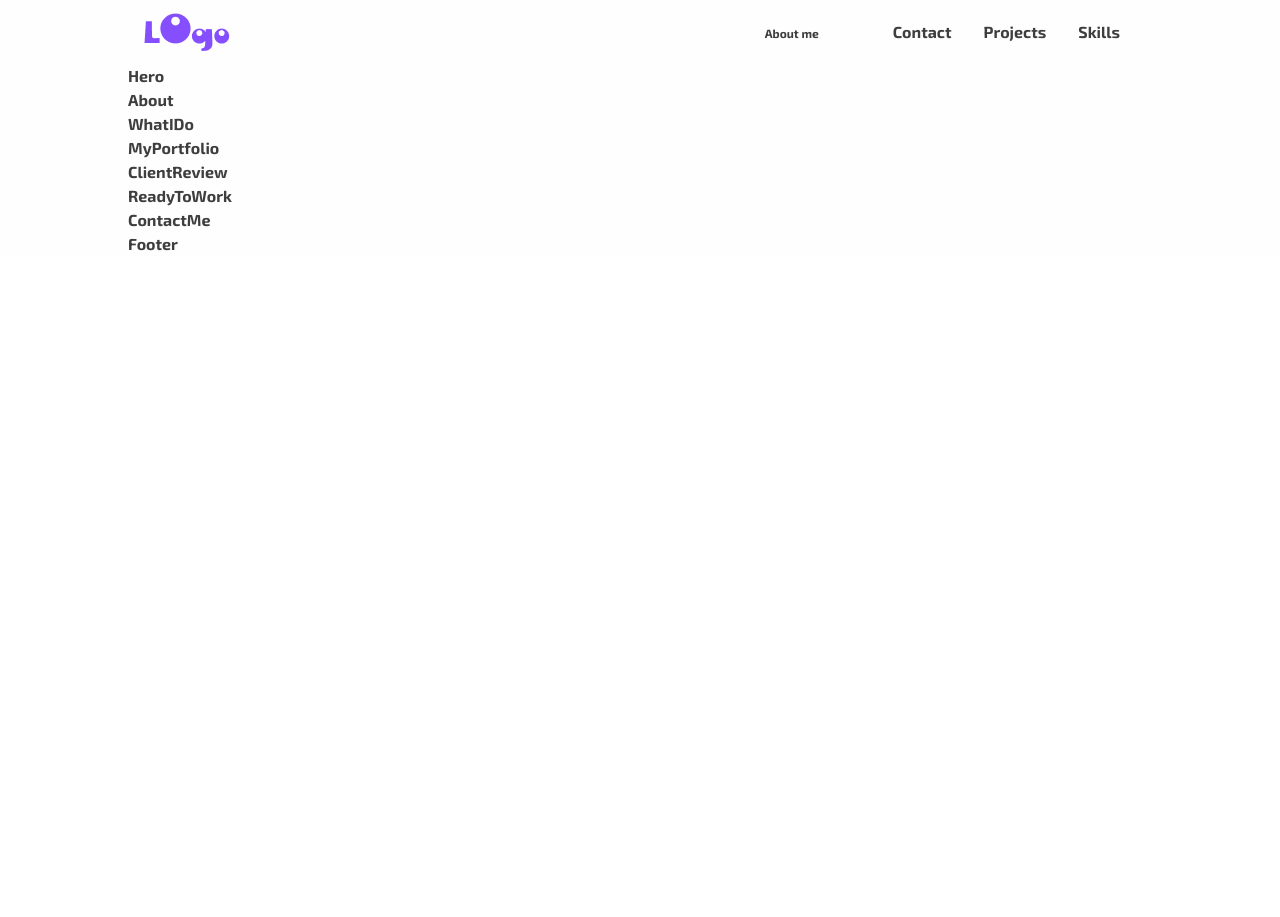
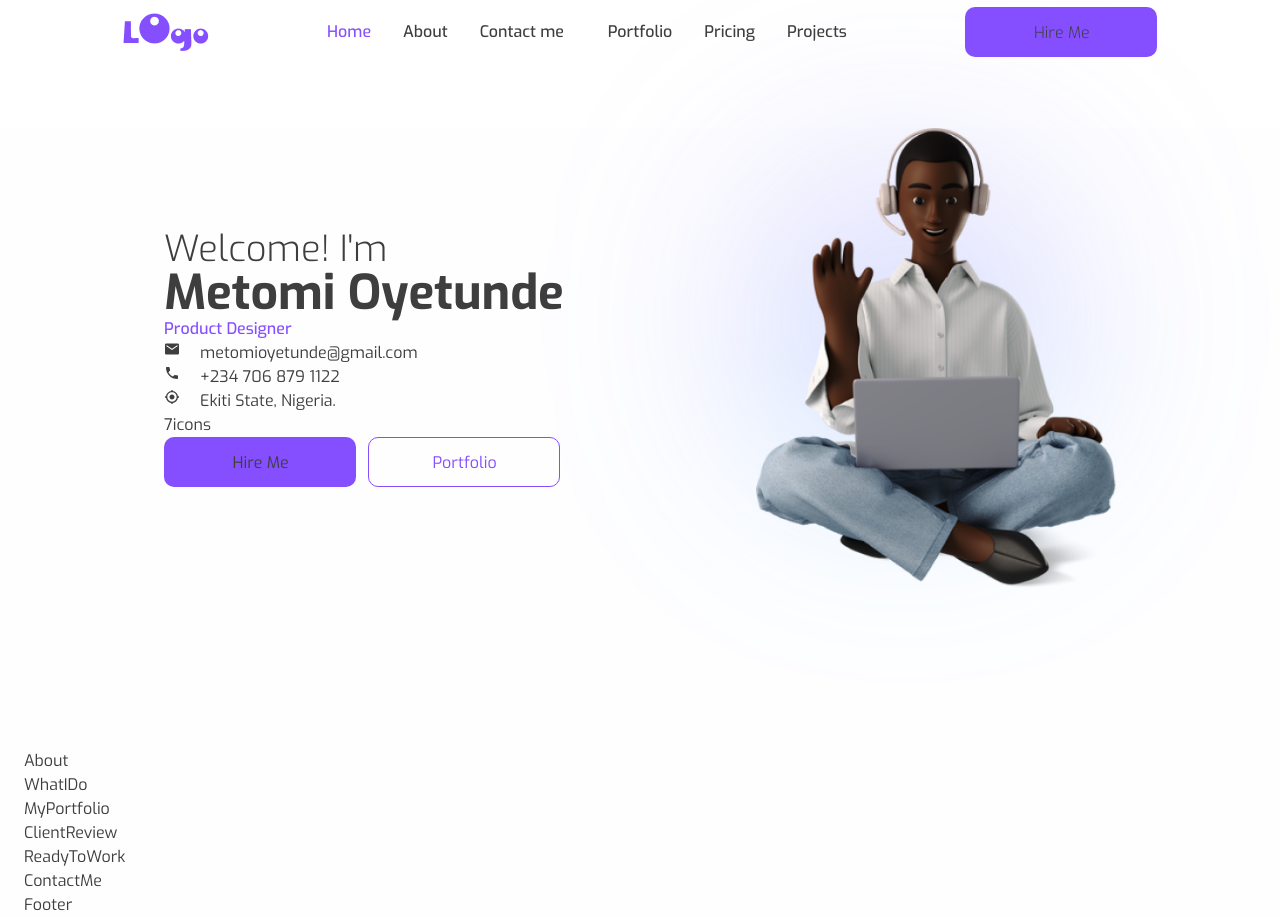
Before and after one commit to fordest-technology/metomi-portfolio, a React (Create React App) app: page / in a window 1280 px wide. Before the commit the page ends 800 px from the top, so only its background shows below. Built offline with nearby package versions, Linux system fonts and the light colour scheme.

Commit message:
don the hero page but not done with responsivness

```diff
--- a/public/index.html
+++ b/public/index.html
@@ -5,6 +5,12 @@
     <link rel="icon" href="%PUBLIC_URL%/favicon.ico" />
     <meta name="viewport" content="width=device-width, initial-scale=1" />
     <meta name="theme-color" content="#000000" />
+    <link rel="preconnect" href="https://fonts.googleapis.com" />
+    <link rel="preconnect" href="https://fonts.gstatic.com" crossorigin />
+    <link
+      href="https://fonts.googleapis.com/css2?family=Exo:wght@100;300;400;500;700&display=swap"
+      rel="stylesheet"
+    />
     <meta
       name="description"
       content="Web site created using create-react-app"
--- a/src/App.js
+++ b/src/App.js
@@ -12,7 +12,7 @@ import WhatIDo from "./components/WhatIDo";
 
 const App = () => {
   return (
-    <div className=' bg-bgLight dark:bg-bgDark text-textClrLight dark:text-textClrDark px-32'>
+    <div className=' bg-bgLight dark:bg-bgDark text-textClrLight dark:text-textClrDark  px-6 w-full justify-center mx-auto'>
         <Hero />
         <About />
         <WhatIDo />
--- a/src/components/Hero.jsx
+++ b/src/components/Hero.jsx
@@ -1,14 +1,57 @@
-import React from 'react'
-import Nav from './Nav'
+import React from "react";
+import Nav from "./Nav";
+import {IoMdCall, IoMdMail, IoMdLocate} from "react-icons/io";
+
+
+import heroImage from "../Images/heroSectionInage.png";
+
+// const CONTACY_INFO [
+//   {
+//     location: "Ekiti Sytate",
+
+//   }
+// ]
 
 const Hero = () => {
   return (
-    <div className=''>
+    <div className="">
       <Nav />
-      Hero
 
+      <section className=" mt-32 pb-40 flex flex-row items-center gap-48 mx-auto justify-center max-w-5xl ">
+        <div>
+          <h4 className=" text-textClrLight dark:text-textClrDark font-light text-4xl">
+            Welcome! I'm{" "}
+          </h4>
+          <h1 className=" text-5xl font-semibold text-textClrLight dark:text-textClrDark w-full ">
+            Metomi Oyetunde
+          </h1>
+          <p className=" text-primaryClr font-medium">Product Designer</p>
+          <div className="flex gap-5">
+            <IoMdMail />
+            <p>metomioyetunde@gmail.com</p>
+          </div>
+          <div className="flex gap-5">
+            <IoMdCall />
+            <p>+234 706 879 1122</p>
+          </div>
+          <div className="flex gap-5">
+            <IoMdLocate />
+            <p>Ekiti State, Nigeria.</p>
+          </div>
+
+          <div>7icons</div>
+          <div className="flex flex-row gap-3">
+            <button className="btn">Hire Me</button>
+            <button className="btn2">Portfolio</button>
+          </div>
+        </div>
+        <div className="relative z-30">
+          <img src={heroImage} alt="" width={360} className="relative z-40 " />
+          <div className="rounded-gradientbig top-[42px]"></div>
+        </div>
+      </section>
     </div>
-  )
-}
+  );
+};
 
-export default Hero
+export default Hero;
--- a/src/components/Nav.jsx
+++ b/src/components/Nav.jsx
@@ -11,20 +11,28 @@ const Nav = () => {
 
   return (
     <>
-    <div className=' select-none flex justify-between items-center h-16 max-w-6xl mx-auto px-4 text-base  font-thin
-     first-letter text-textClrLight dark:text-textClrDark active:text-primaryClr'>
+    <div className=' select-none flex justify-between items-center h-16 mx-auto w-10/12  px-4 text-base  dark:font-thin font-light  z-50
+     first-letter text-textClrLight dark:text-textClrDark active:text-primaryClr fixed top-0 left-0 right-0 backdrop-blur-20 backdrop:bg-slate-400 '>
       <div><img src={Logo} alt="it is a logo" /></div>
-      <ul className='hidden md:flex'>
+      <div className=' hidden md:flex relative'>
+
         {/* <li className='p-4'>Home</li> */}
-        <li className='p-4 w-32' > <a href='#about' className=' font-thin hover:no-underline text-xs hover:text-primaryClr hover:text-[15px]'> About me </a></li>
         {/* <li className='p-4'>Service</li> */}
-        <li className='p-4'><a href='#contact' className=' text-base hover:no-underline hover:text-primaryClr hover:text-[15px]'> Contact </a></li>
-        <li className='p-4'><a href='#projects' className=' hover:no-underline hover:text-primaryClr hover:text-[15px]'> Projects </a></li>
-        <li className='p-4'><a href='#skills' className=' hover:no-underline hover:text-primaryClr hover:text-[15px]'> Skills </a></li>
-      </ul>
+        <p className='p-4'><a href='#contact' className=' font-medium text-base hover:no-underline text-primaryClr '> Home </a></p>
+        <p className='p-4'><a href='#contact' className=' text-textClrLight dark:text-textClrDark text-base font-medium hover:no-underline hover:text-primaryClr '> About </a></p>
+        <p className='p-4 w-32' > <a href='#about' className='  text-textClrLight dark:text-textClrDark font-medium hover:no-underline  hover:text-primaryClr '> Contact me </a></p>
+        <p className='p-4'><a href='#skills' className='  text-textClrLight dark:text-textClrDark font-medium hover:no-underline hover:text-primaryClr '> Portfolio  </a></p>
+        <p className='p-4'><a href='#skills' className='  text-textClrLight dark:text-textClrDark font-medium  hover:no-underline hover:text-primaryClr '> Pricing  </a></p>
+        <p className='p-4'><a href='#projects' className=' text-textClrLight dark:text-textClrDark font-medium hover:no-underline hover:text-primaryClr'> Projects </a></p>
+
+      </div>
+
+
+      <button className='btn'>
+        Hire Me
+      </button>
       <div onClick={handleNav} className='block md:hidden'>
         {!nav ? <AiOutlineMenu className='cursor-pointer' size={25} /> : <AiOutlineClose className='cursor-pointer' size={25} />}
-
       </div>
       <div className={nav ? 'fixed right-0 top-0 w-[60%] h-full  bg-[#fcfbfb] mt-16 ease-in-out duration-500 md:hidden text-[#18102b] couraor' : 'fixed left-[-500px]'}>
         <ul className=''>
--- a/src/index.css
+++ b/src/index.css
@@ -1,19 +1,21 @@
-@import url("https://fonts.googleapis.com/css2?family=Exo+2:ital,wght@0,700;0,800;1,500&display=swap");
-
 @tailwind base;
 @tailwind components;
 @tailwind utilities;
 
-* {
-    font-family: "Exo 2", sans-serif;
+body {
+    font-family: "Exo", sans-serif;
+    @apply bg-white dark:bg-black
 }
 
 .rounded-gradient {
-    width: 971px;
-    height: 971px;
-    flex-shrink: 0;
+    width: 300px;
+    height: 300px;
+    top: 0px;
+    right: 0;
+    left: 0;
     border-radius: 971px;
     opacity: 0.4;
+    position: sticky;
     background: linear-gradient(180deg,
             rgba(43, 174, 248, 0.29) 0%,
             rgba(185, 84, 248, 0.29) 28.65%,
@@ -21,6 +23,43 @@
             rgba(30, 79, 252, 0.29) 69.27%,
             rgba(22, 255, 255, 0.29) 100%);
     filter: blur(106.93832397460938px);
+    z-index: 0;
+
+
+}
+
+.rounded-gradientbig {
+    width: 300px;
+    height: 300px;
+    border-radius: 971px;
+    /* opacity: 0.1; */
+    position: absolute;
+    background: linear-gradient(180deg,
+            rgba(43, 174, 248, 0.29) 0%,
+            rgba(185, 84, 248, 0.29) 28.65%,
+            rgba(116, 153, 248, 0.29) 46.88%,
+            rgba(30, 79, 252, 0.29) 69.27%,
+            rgba(22, 255, 255, 0.29) 100%);
+    filter: blur(106.93832397460938px);
+    z-index: 0;
+
+}
+
+.rounded-gradientmedium {
+    width: 550px;
+    height: 550px;
+    border-radius: 971px;
+    opacity: 0.4;
+    position: absolute;
+    background: linear-gradient(180deg,
+            rgba(43, 174, 248, 0.29) 0%,
+            rgba(185, 84, 248, 0.29) 28.65%,
+            rgba(116, 153, 248, 0.29) 46.88%,
+            rgba(30, 79, 252, 0.29) 69.27%,
+            rgba(22, 255, 255, 0.29) 100%);
+    filter: blur(106.93832397460938px);
+    z-index: 0;
+
 }
 
 .btn {
@@ -35,5 +74,21 @@
 }
 
 .btn:hover {
-    box-shadow: 0px 6px 34px 0px #E0ECFF;
+    box-shadow: -1px 6px 22px -2px #E0ECFF;
 }
+
+.btn2 {
+    display: flex;
+    width: 192px;
+    height: 50px;
+    padding: 15px 67px 14px 68px;
+    justify-content: center;
+    align-items: center;
+    border-radius: 10px;
+    border: 1px solid #854EFF;
+    color: #854EFF;
+}
+
+.btn2:hover {
+    box-shadow: -1px 6px 22px -2px #E0ECFF;
+}
--- a/tailwind.config.js
+++ b/tailwind.config.js
@@ -8,7 +8,7 @@ module.exports = {
           bgLight: '#fefeff',
           bgDark: '#000',
           primaryClr: 'rgba(133, 78, 255, 1)',
-          textClrLight: 'rgba(62, 62, 62, 1)',
+          textClrLight: '#3E3E3E',
           textClrDark: ' rgba(255, 255, 255, 1)',
           bttnTxtClr: 'rgba(255, 255, 255, 1)',
           boxClrLight: 'rgba(255, 255, 255, 1)',
```
